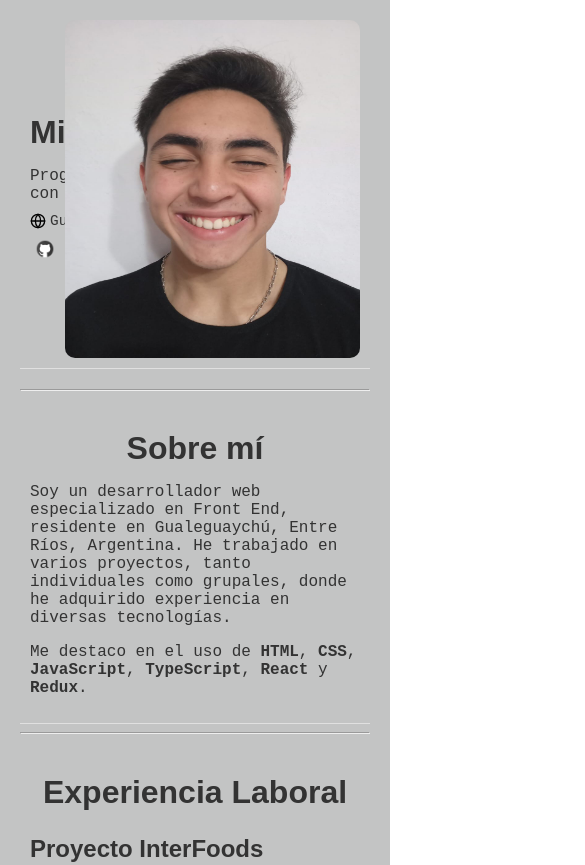
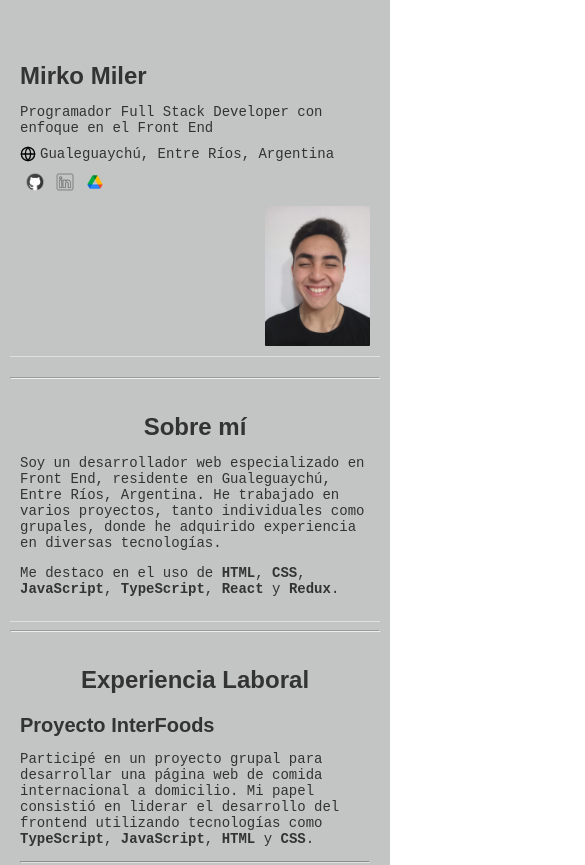
Before and after one commit to Mirko1523/Portafolio-Miler-Mirko, a React (Create React App) app: page / in a window 390 px wide. Shown: the top 865 px of the page, 585 px wide, since content can reach past the window. Built offline with nearby package versions, Linux system fonts and the light colour scheme.

Commit message:
responsive designe

```diff
--- a/src/componentes/home.module.css
+++ b/src/componentes/home.module.css
@@ -228,3 +228,45 @@ background-color: #473d3de5;
     font-size: 0.9rem;
     font-family: monospace;
 }
+
+@media (max-width: 768px) {
+    .backgroundHome {
+        padding: 10px;
+        max-width: 100%;
+    }
+
+    .basicInformation h1 {
+        font-size: 1.5rem;
+        margin-top: 5vh;
+    }
+
+    .img img {
+        margin-top: 0;
+        width: 30%;
+        height: auto;
+        border-radius: 1px;
+    }
+
+    .basicInformation p, .backgroundAboutMe p, .backgroundExperiency p, .education p, .skills p {
+        font-size: 0.875rem;
+    }
+
+    .backgroundAboutMe h1, .backgroundExperiency h1, .education h1, .skills h1, .Projects h1 {
+        font-size: 1.5rem;
+    }
+
+    .backgroundExperiency h3, .education h3 {
+        font-size: 1.25rem;
+    }
+
+    .ProjectsText {
+        width: calc(100% - 20px);
+        margin: 10px auto;
+    }
+
+    .skills p {
+        font-size: 0.70rem;
+        margin: 2px;
+
+    }
+}
```
